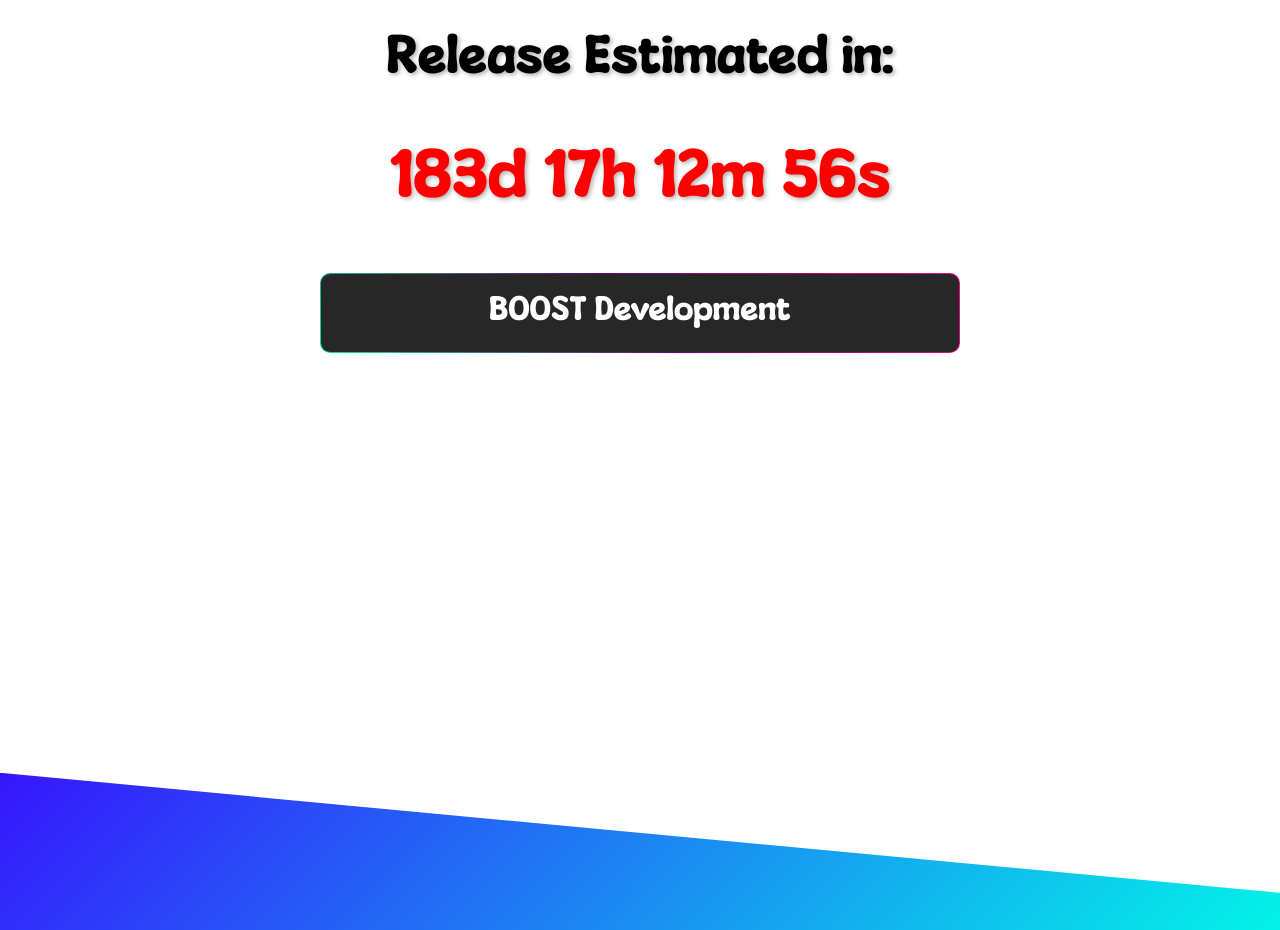
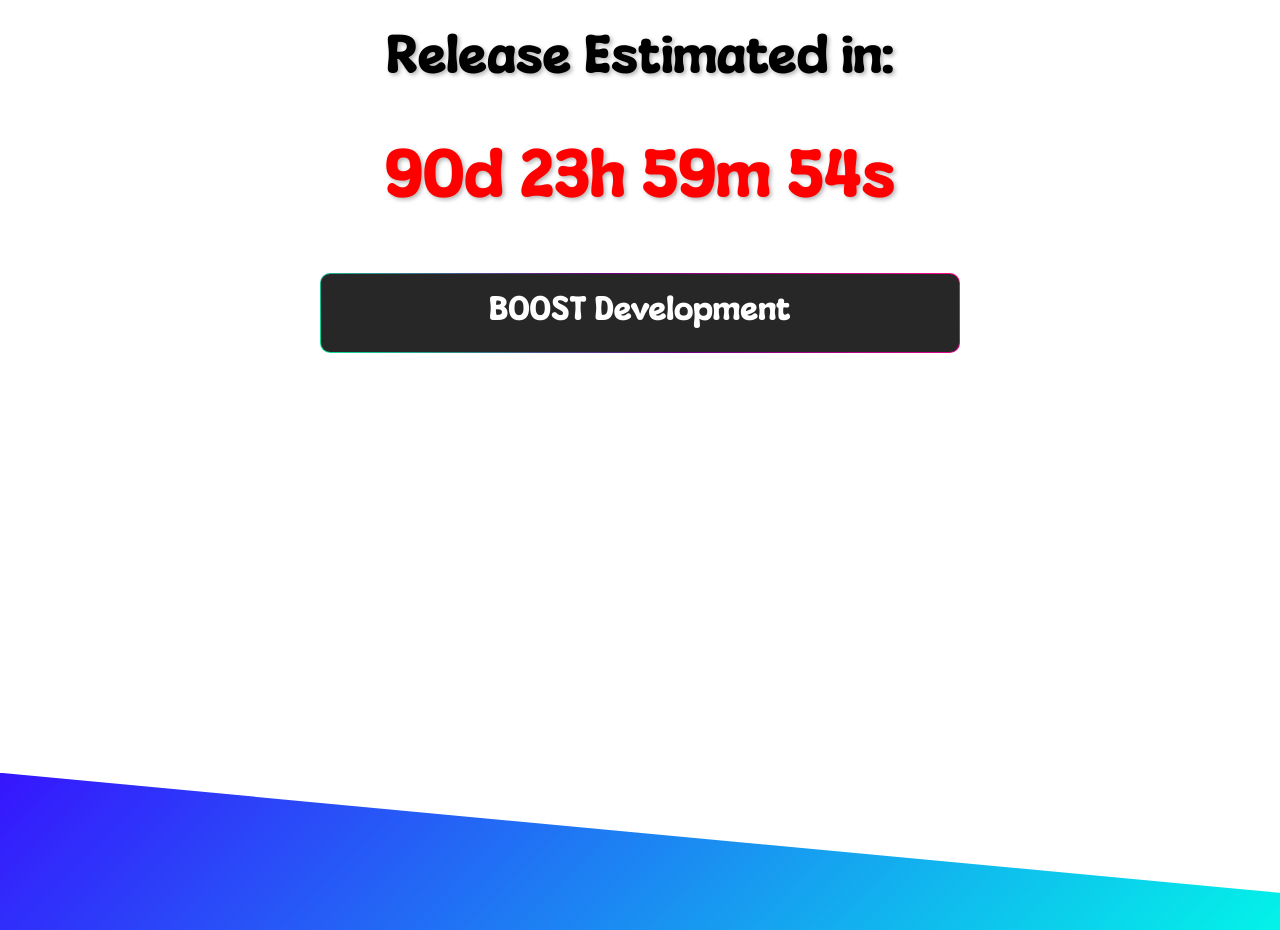
Before and after one commit to warofdots/website-v2, a React (Vite) app: page / in a window 1280 px wide. Shown: the part 3720-4650 px from the top of the page. Built offline with nearby package versions, Linux system fonts and the light colour scheme.

Commit message:
Add files via upload

```diff
--- a/src/components/Play.jsx
+++ b/src/components/Play.jsx
@@ -4,10 +4,10 @@ import './Play.css';
 const Play = () => {
   const [timeLeft, setTimeLeft] = useState('');
 
-  // this fix is made by thalanas110
   useEffect(() => {
-    // Set a fixed target date for March 20, 2026. To change, change the date in YYYY-MM-DD format.
-    const targetDate = new Date('2026-03-20T00:00:00');
+    // Set a target date - you can modify this to your actual release date
+    const targetDate = new Date();
+    targetDate.setMonth(targetDate.getMonth() + 3); // 3 months from now, adjust as needed
 
     const updateCountdown = () => {
       const now = new Date().getTime();
```
